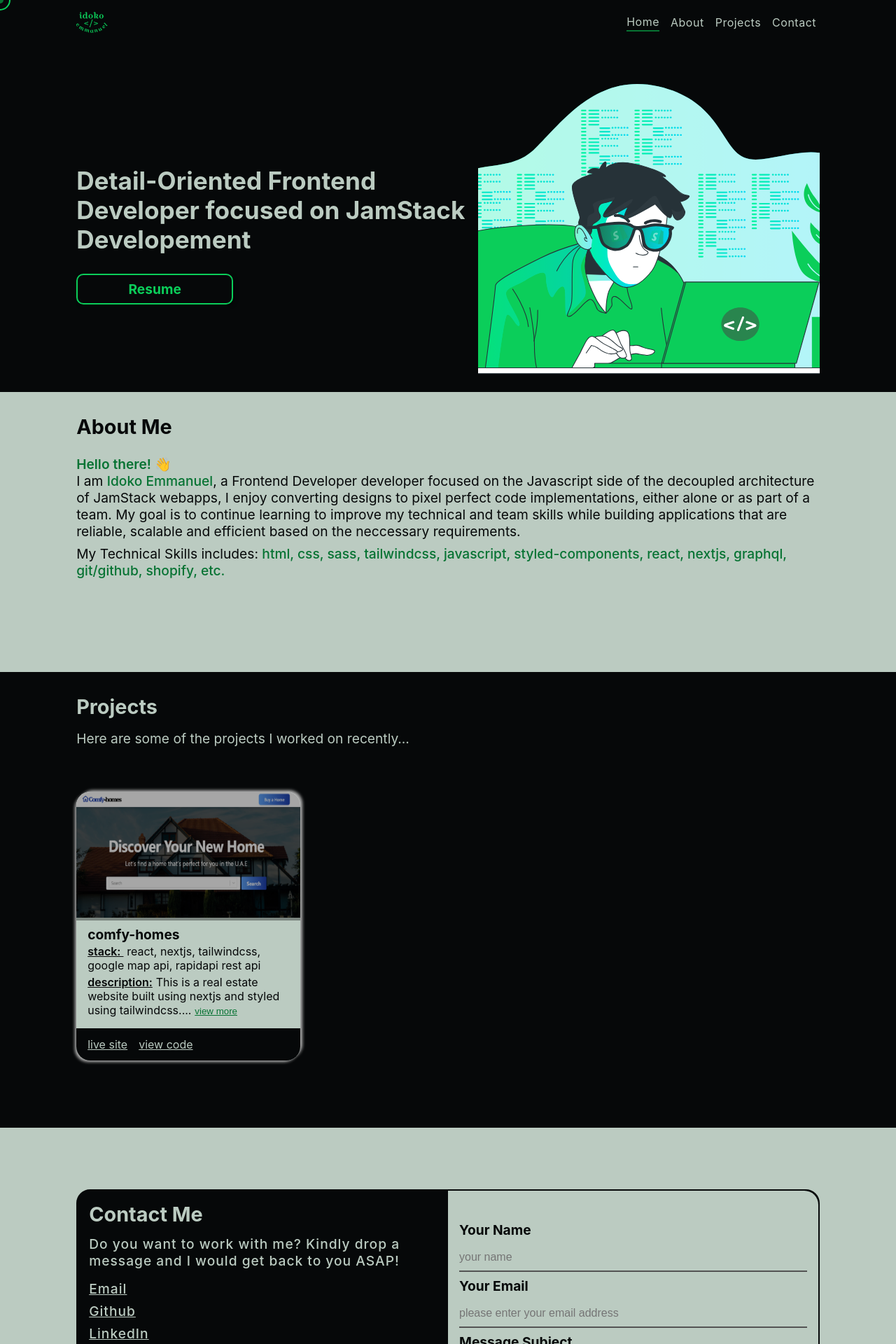
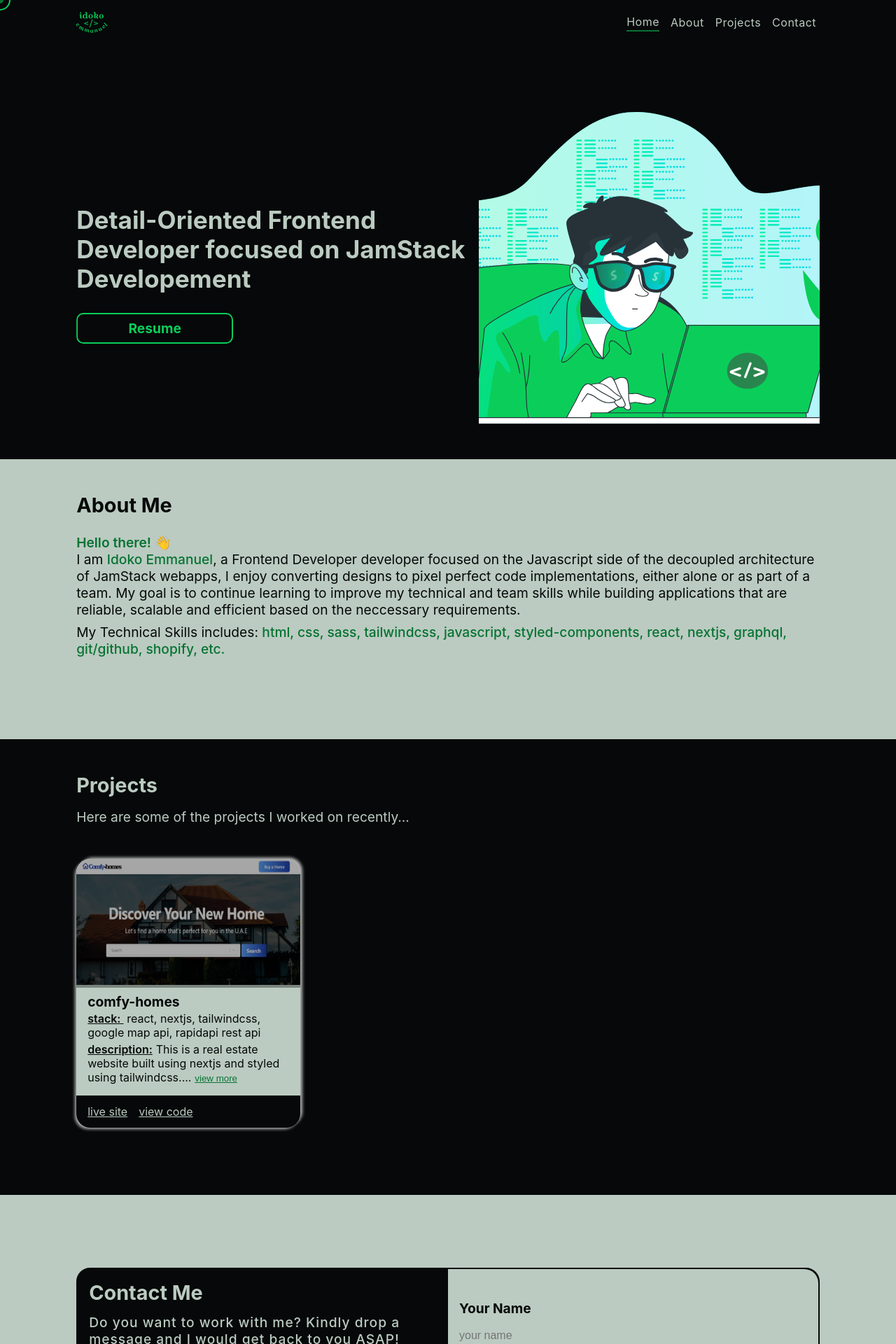
Before and after one commit to idemmanuel001/idoko-emmanuel-portfolio, a Next.js app: page / in a window 1280 px wide. Shown: the top 1920 px of the page at 70% size. Built offline with nearby package versions, Linux system fonts and the light colour scheme.

Commit message:
added a litle annimation using gsap

```diff
--- a/Components/Layout/Header.js
+++ b/Components/Layout/Header.js
@@ -1,5 +1,7 @@
+import { useRef, useLayoutEffect } from 'react';
+import { gsap } from 'gsap';
 import { Link } from 'react-scroll';
-import {MobileNav, DestopNav} from './Navigation';
+import { MobileNav, DestopNav } from './Navigation';
 import styled from 'styled-components';
 import Image from 'next/image';
 import { Container } from '../styles/sharedStyles';
@@ -31,11 +33,23 @@ const StyledHeader = styled.div`
         display: flex;
         justify-content: center;
         align-items: center;
+        opacity: 0;
+        transform: translate(-100vw, -100vh);
    }
     }
 `;
 
 export default function Header() {
+    const logoRef = useRef(null);
+
+    useLayoutEffect(() => {
+        const timeline = gsap.timeline();
+        timeline.to(logoRef.current, { opacity: 1, x: 0, y: 0, duration: 2, ease: 'power4.inOut' });
+        console.log(logoRef.current)
+
+        return () => timeline.kill();
+    }, []);
+
     return (
         <StyledHeader >
             <Container>
@@ -44,10 +58,11 @@ export default function Header() {
                     spy={true}
                     smooth={true}
                     offset={-90}
-                duration={500}
-                className="logo" >
+                    duration={500} >
 
-                <div className="logo">
+                    <div
+                        ref={logoRef}
+                        className="logo">
                         <Image
                             src='/images/logo.svg'
                             alt='logo'
--- a/Components/Layout/Navigation.js
+++ b/Components/Layout/Navigation.js
@@ -1,4 +1,5 @@
-import { useState } from 'react';
+import { useState, useLayoutEffect, useRef } from 'react';
+import { gsap } from 'gsap';
 import { Link, animateScroll as scroll } from "react-scroll";
 import { IoMenuSharp, IoClose } from 'react-icons/io5';
 import styled, { keyframes } from 'styled-components';
@@ -20,10 +21,18 @@ const links = [
 const StyledDestopNav = styled.ul`
     display: none;
 
+    .innerContainer{
 
         @media(min-width: ${({ theme }) => theme.tablet} ){
             display: flex;
             align-items: center;
+
+
+        }
+    }
+
+    @media(min-width: ${({ theme }) => theme.tablet} ){
+        display: block;
     }
 
     .navLinks{
@@ -35,7 +44,10 @@ const StyledDestopNav = styled.ul`
         cursor: pointer;
         margin: 0 0.5rem;
         padding: 0.1rem 0;
-        transition: all 0.3s ease-in;
+        opacity: 0;
+        transform: translate(100vw, -100vh);
+
+
 
         &:hover{
             color: ${({ theme }) => theme.accentColor};
@@ -46,9 +58,20 @@ const StyledDestopNav = styled.ul`
     }
 `;
 const DestopNav = () => {
+    const destopnavRef = useRef(null);
+
+    useLayoutEffect(() => {
+        const timeline = gsap.timeline()
+        timeline.to(destopnavRef.current.children, { opacity: 1, x: 0, y: 0, duration: 2, ease: 'power4.inOut', stagger: 0.15  });
+
+        return ()=> timeline.kill()
+    }, []);
 
     return (
         <StyledDestopNav>
+            <div
+                ref={destopnavRef}
+                className="innerContainer">
                 {links.map(link => {
                     return (
                         <Link
@@ -65,6 +88,7 @@ const DestopNav = () => {
                         </Link>
                     );
                 })}
+            </div>
         </StyledDestopNav>
     );
 };
@@ -94,7 +118,7 @@ const StyledMobileNavWrapper = styled.div`
 
     .navTogler{
         color: ${({ theme }) => theme.primaryColor};
-        font-size: ${({theme}) => theme.large};
+        font-size: ${({ theme }) => theme.large};
         position: absolute;
         right: 1rem;
         top: 0.8rem;
--- a/Components/Sections/AboutMe.js
+++ b/Components/Sections/AboutMe.js
@@ -8,6 +8,7 @@ import Emoji from '../../Components/Emoji';
 const StyledAbout = styled(Section)`
     background: ${({ theme }) => theme.primaryColor};
     color: ${({ theme }) => theme.black};
+
 
     h2{
         margin-bottom: 1rem;
--- a/Components/Sections/HeroSection.js
+++ b/Components/Sections/HeroSection.js
@@ -1,23 +1,30 @@
+import { useRef, useLayoutEffect } from 'react';
 import Image from 'next/image';
 import styled from 'styled-components';
 import { Container, Section } from '../styles/sharedStyles';
+import { gsap } from 'gsap';
 
 
 const StyledHeroSection = styled(Section)`
     height: fit-content;
+    overflow: hidden;
     background: ${({ theme }) => theme.black};
     color: ${({ theme }) => theme.primaryColor};
     display: flex;
     align-items: center;
 
 
-    div{
+    .innerContainer{
+        height: 100%;
         display: flex;
         flex-direction: column;
         justify-content: center;
         align-items: center;
         margin-top: 1rem;
-        overflow: hidden;
+        clip-path: polygon(0 100%, 100% 100%, 100% 100%, 0 100%);
+        opacity: 0;
+        transform: translateY(100px);
+
 
         @media(min-width: ${({ theme }) => theme.desktop}){
             height: 60vh;
@@ -25,6 +32,7 @@ const StyledHeroSection = styled(Section)`
             justify-content: between;
             align-items: center;
             padding-top: 2rem;
+            overflow: hidden;
 
         }
 
@@ -34,9 +42,12 @@ const StyledHeroSection = styled(Section)`
             align-items: center;
             justify-content: start;
 
+
              @media(min-width: ${({ theme }) => theme.desktop}){
                 padding-top: 1rem;
                 justify-content: center;
+                overflow: hidden;
+
                 }
 
             h1{
@@ -44,6 +55,7 @@ const StyledHeroSection = styled(Section)`
 
                 @media(min-width: ${({ theme }) => theme.desktop}){
                     margin-bottom: 1rem;
+                    margin-right: 0.3rem;
                     justify-content: flex-start;
 
                 }
@@ -89,9 +101,11 @@ const StyledHeroSection = styled(Section)`
 
             @media(min-width: ${({ theme }) => theme.desktop}){
                 display: block;
+                overflow: hidden;
                 position: relative;
                 height: 100%;
                 width: 100%;
+
             }
     }
     }
@@ -101,10 +115,20 @@ const StyledHeroSection = styled(Section)`
 
 //MARKUP
 const Herosection = () => {
+    const heroRef = useRef(null);
+
+    useLayoutEffect(() => {
+        gsap.to(heroRef.current, { clipPath: 'polygon(0% 100%, 100% 100%, 100% 0%, 0% 0%)', opacity: 1, y: 0, duration: 2.5, ease: 'power4.inOut' });
+    }, []);
+
+
     return (
         <StyledHeroSection id='home'>
-            <Container >
+            <Container>
 
+                <div
+                    ref={heroRef}
+                    className="innerContainer">
                     <div id='firstContainer'>
                         <h1>Detail-Oriented Frontend Developer focused on JamStack Developement</h1>
                         <a href='#' >Resume</a>
@@ -116,9 +140,10 @@ const Herosection = () => {
                             alt="developer"
                             priority
                             layout='fill'
-                        style={{width: '100%', height: '100%', objectFit: 'cover', position: 'absolute', bottom: '0', left: '0'}}
+                            style={{ width: '100%', height: '100%', objectFit: 'cover', position: 'absolute', bottom: '0', left: '0' }}
 
                         />
+                    </div>
                 </div>
             </Container>
         </StyledHeroSection>
--- a/Components/Sections/Projects.js
+++ b/Components/Sections/Projects.js
@@ -8,6 +8,7 @@ import { Container, Section } from '../styles/sharedStyles';
 const StyledProject = styled(Section)`
     color:  ${({ theme }) => theme.primaryColor};
     background:  ${({ theme }) => theme.black};
+
 
     .outerContainer{
         width: 100%;
@@ -77,25 +78,27 @@ const StyledProJectItem = styled.div`
     color: ${({ theme }) => theme.black};
 
     @media(min-width: ${({ theme }) => theme.tablet}){
-        margin: 2rem 0;
+        margin: 1rem 0;
     }
 
     .projectImage{
-        position: relative !important;
+        position: relative;
 
-        &::after{
+        .overlay{
+            width: 100%;
+            height: 100%;
             position: absolute;
             top: 0;
             left: 0;
             right: 0;
             bottom: 0;
-            content: ' ';
             background: rgba(0,0,0, 0.35);
-            transition: all 0.3s ease-in;
+            transition: all 0.5s ease-in;
 
+            &:focus,
             &:hover{
-                background: transparent;
-
+                transform: scale(0.05, 0.05);
+                opacity: 0;
             }
         }
     }
@@ -186,6 +189,7 @@ function ProjectItem({ project }) {
                     width='320'
                     height='180'
                     objectFit='fill' />
+                    <div className='overlay'></div>
             </div>
 
             <div className="projectBody">
--- a/Components/styles/sharedStyles.js
+++ b/Components/styles/sharedStyles.js
@@ -6,7 +6,12 @@ const Container = styled.div`
     max-width: 1100px;
     margin: 0 auto;
     padding: 2rem 1.2rem ;
-    overflow: auto;
+    overflow: hidden;
+
+    @media(min-width: ${({ theme }) => theme.desktop}){
+        padding: 3rem 1.2rem ;
+
+    }
 `;
 
 
```
Lines whose indentation alone changed are shown as unchanged.
